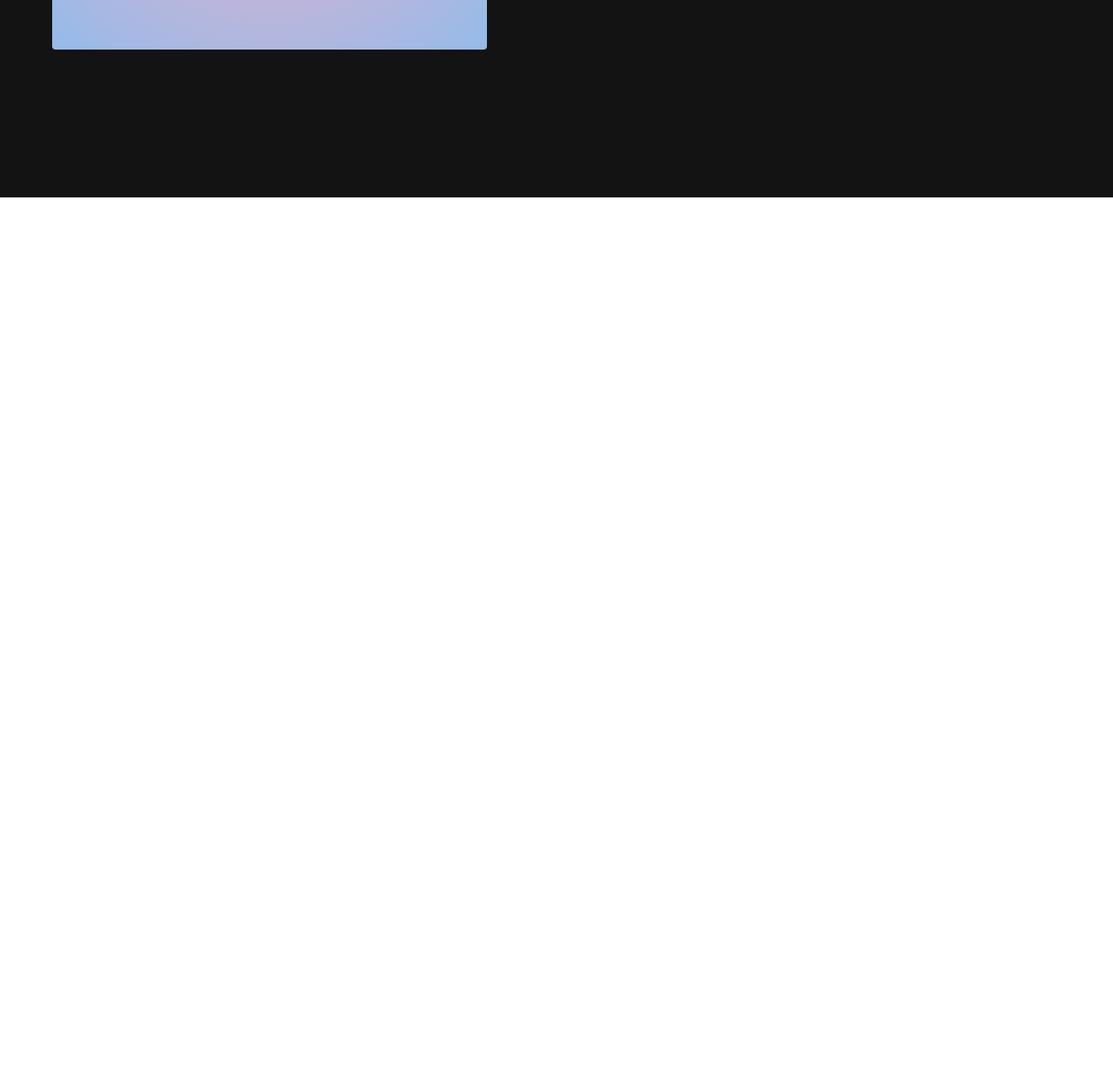
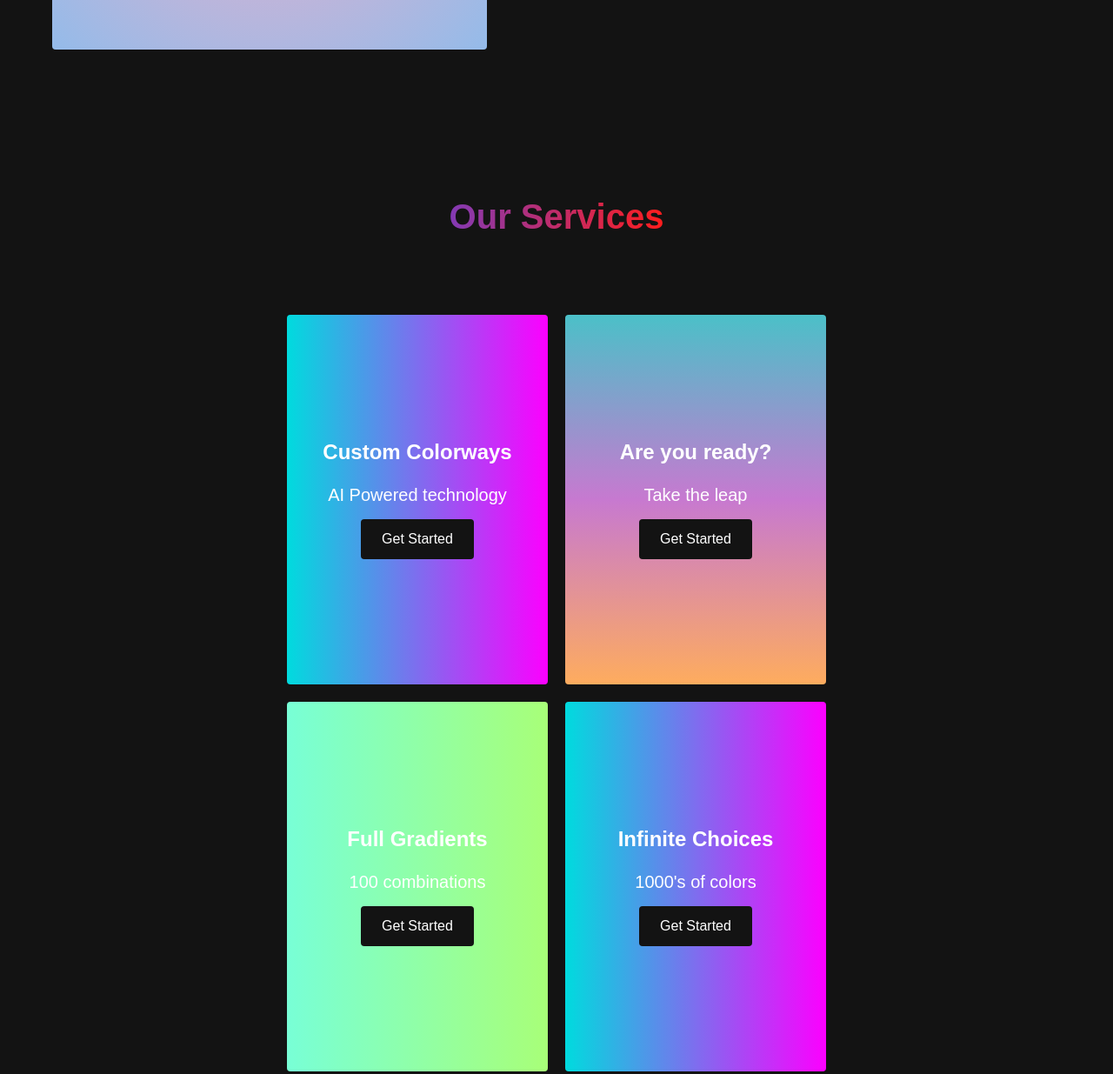
Before and after one commit to MariNefaridze17/SmoothScroll, a plain HTML site: page index.html in a window 1280 px wide. Shown: the part 1466-2701 px from the top of the page at 87% size. Before the commit the page ends 1693 px from the top, so only its background shows below. Drawn offline with Linux system fonts and the light colour scheme.

Commit message:
creating services section

```diff
--- a/index.html
+++ b/index.html
@@ -49,13 +49,41 @@
             </div>
             <div class="main_content">
                 <h1>What do we do?</h1>
-                <h2>We help businesses sclae</h2>
+                <h2>We help businesses scale</h2>
                 <p>Schedule a call to learn more about pur services</p>
                 <button class="main_btn"><a href="#">Schedule Call</a></button>
 
             </div>
     </div>
+    <!-- Services Section-->
+    <div class="services" id="services">
+        <h1>Our Services</h1>
+        <div class="services_wrapper">
+            <div class="services_card">
+                <h2>Custom Colorways</h2>
+                <p>AI Powered technology</p>
+                <div class="services_btn"><button>Get Started</button></div>
+            </div>
+
+            <div class="services_card">
+                <h2>Are you ready?</h2>
+                <p>Take the leap</p>
+                <div class="services_btn"><button>Get Started</button></div>
+            </div>
+            <div class="services_card">
+                <h2>Full Gradients</h2>
+                <p>100 combinations</p>
+                <div class="services_btn"><button>Get Started</button></div>
+            </div>
+            <div class="services_card">
+                <h2>Infinite Choices</h2>
+                <p>1000's of colors</p>
+                <div class="services_btn"><button>Get Started</button></div>
+            </div>
+        </div>
+    </div>
+
+
     <script src="app.js"></script>
-
 </body>
 </html>
--- a/styles.css
+++ b/styles.css
@@ -405,3 +405,96 @@ background: radial-gradient(circle, rgba(238,174,202,1) 0%, rgba(148,187,233,1)
     }
 
 }
+/*services section */
+.services{
+    background: #131313;
+    display: flex;
+    flex-direction: column;
+    justify-content: center;
+    align-items: center;
+    height: 100%;
+    padding: 10rem 0;
+}
+.services h1{
+    background-color: #FC00FF;
+    background: linear-gradient(90deg,
+    rgba(131,58,180,1) 0%,
+    rgba(253,29,29,1) 100%);
+    -webkit-background-clip: text;
+    -moz-background-clip: text;
+    -webkit-text-fill-color: transparent;
+    -moz-text-fill-color:transparent;
+    margin-bottom: 5rem;
+    font-size: 2.5rem;
+}
+.services_wrapper{
+    display: grid;
+    grid-template-columns: 1fr 1fr 1fr 1fr;
+    grid-template-rows: 1fr;
+}
+.services_card{
+    margin: 10px;
+    height: 425px;
+    width: 300px;
+    border-radius: 4px;
+    display: flex;
+    flex-direction: column;
+    justify-content: center;
+    color: #fff;
+    background-image:linear-gradient(to right,#00dbde 0%, #fc00ff 100%);
+    transition: 0.3s ease-in;
+}
+.services_card:nth-child(2){
+    background: #FEAC5E;  /* fallback for old browsers */
+    background: -webkit-linear-gradient(to bottom, #4BC0C8, #C779D0, #FEAC5E);  /* Chrome 10-25, Safari 5.1-6 */
+    background: linear-gradient(to bottom, #4BC0C8, #C779D0, #FEAC5E); /* W3C, IE 10+/ Edge, Firefox 16+, Chrome 26+, Opera 12+, Safari 7+ */
+
+
+}
+.services_card:nth-child(3){
+    background: #a8ff78;  /* fallback for old browsers */
+    background: -webkit-linear-gradient(to right, #78ffd6, #a8ff78);  /* Chrome 10-25, Safari 5.1-6 */
+    background: linear-gradient(to right, #78ffd6, #a8ff78); /* W3C, IE 10+/ Edge, Firefox 16+, Chrome 26+, Opera 12+, Safari 7+ */
+
+}
+.services_card h2{
+    text-align: center;
+}
+.services_card p{
+    text-align: center;
+    margin-top: 24px;
+    font-size: 20px;
+}
+.services_btn{
+    display: flex;
+    justify-content: center;
+    margin-top: 16px;
+}
+.services_card button{
+    color: #fff;
+    padding: 14px 24px;
+    border: none;
+    outline: none;
+    border-radius: 4px;
+    background: #131313;
+    font-size: 1rem;
+}
+.services_card button:hover{
+    cursor: pointer;
+}
+.services_card:hover{
+    transform: scale(1.075);
+    transition: 0.3s ease-in;
+    cursor: pointer;
+}
+
+@media screen and (max-width:1300px){
+    .services_wrapper{
+        grid-template-columns: 1fr 1fr;
+    }
+}
+@media screen and (max-width:768px){
+    .services_wrapper{
+        grid-template-columns: 1fr;
+    }
+}
```
